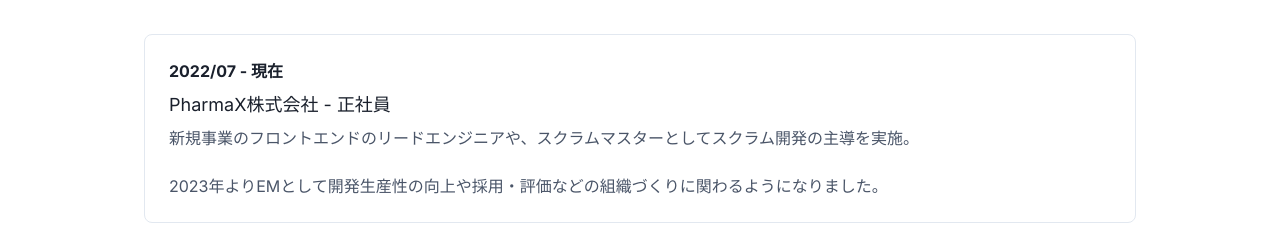
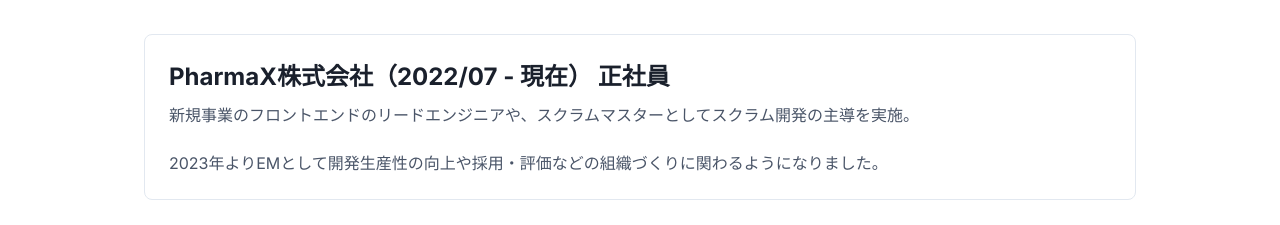
Before and after one commit to masarufuruya/portfolio, a Next.js app: page / in a window 1280 px wide. Shown: the part 568-793 px from the top of the page. Built offline with nearby package versions, Linux system fonts and the light colour scheme; what @chakra-ui/next-js would draw is missing.

Commit message:
スタイル修正

```diff
--- a/src/app/page.tsx
+++ b/src/app/page.tsx
@@ -79,7 +79,7 @@
 2023年よりEMとして開発生産性の向上や採用・評価などの組織づくりに関わるようになりました。`,
   },
   {
-    period: "2021/06 - 2022/06",
+    period: "2021/06-2022/06",
     company: "PharmaX株式会社",
     type: "業務委託",
     description: `慢性的な体の不調について薬剤師にLINEで相談できるオンライン型薬局サービスを提供。
@@ -90,7 +90,7 @@
 • 薬剤師向けにデータの民主化の啓蒙: 薬剤師がSQLを書けるようになるために基盤の整備・勉強の企画/運営`,
   },
   {
-    period: "2020/05 - 2021/05",
+    period: "2020/05-2021/05",
     company: "株式会社セルフケアテクノロジーズ",
     type: "業務委託",
     description: `自己流では難しい運動・食事の習慣化をテーマにしたオンラインパーソナル型フィットネスサービスを提供。
@@ -100,7 +100,7 @@
 • オンラインパーソナル型フィットネスサービスの開発: エンジニアとしてRuby on Railsを用いたMVP開発・高単価化に必要な機能開発`,
   },
   {
-    period: "2019/01 - 2020/04",
+    period: "2019/01-2020/04",
     company: "株式会社シューマツワーカー",
     type: "業務委託",
     description: `副業をしたいワーカーと企業をつなぐ副業マッチングプラットフォームを提供。ワーカー向けの予実管理サービスをリリースしました。
@@ -108,7 +108,7 @@
 • ワーカー向けの予実管理サービスの開発: エンジニアとしてRuby on Railsを用いた開発`,
   },
   {
-    period: "2018/01 - 2018/12",
+    period: "2018/01-2018/12",
     company: "株式会社palan",
     type: "業務委託",
     description: `React Nativeを用いたモバイルアプリの受託開発サービスを提供。Beauty naviという美容室検索サイトのモバイルアプリ(WebView)を在籍中に新規開発・リリース。
@@ -119,7 +119,7 @@
 • Web VR・AR領域の研究/PoC開発: Web VR・ARの開発基盤構築・PoC開発をリード`,
   },
   {
-    period: "2017/01 - 2017/12",
+    period: "2017/01-2017/12",
     company: "株式会社ベストティーチャー",
     type: "業務委託",
     description: `英語で自分が話したいことを書き出し、講師が添削したスクリプトをもとに会話を行う オンライン英会話サービスを提供。
@@ -132,7 +132,7 @@
 • WebフロントエンドのリードエンジニアとしてReactのアーキテクト・導入: Reactの開発基盤構築・Reactを用いてベストレを開発`,
   },
   {
-    period: "2016/01 - 2016/12",
+    period: "2016/01-2016/12",
     company: "株式会社ペライチ",
     type: "業務委託",
     description: `ベトナム駐在時にオフショア会社の内部にいたことでより多くの業種で働きたいと思うようになり、フリーランスに転向。
@@ -142,7 +142,7 @@
 • ノーコードHP作成サービス・ペライチの開発: エンジニアとしてCakePHP・Backbone.jsを用いた機能開発を担当。`,
   },
   {
-    period: "2014/05 - 2015/12",
+    period: "2014/05-2015/12",
     company: "株式会社コムニコ",
     type: "正社員",
     description: `ベンチャーでのスモールチームでの事業開発との相性が良く、本格的にプロダクト開発に関わってみたいと考え、支援先のコムニコに転職。
@@ -154,7 +154,7 @@
 • ベトナム人メンバーのコード品質チェック: エンジニアリーダーとしてベトナム人メンバーのコード・設計レビューを担当。`,
   },
   {
-    period: "2012/04 - 2014/04",
+    period: "2012/04-2014/04",
     company: "ニフティ株式会社",
     type: "正社員",
     description: `2012年から2014年までニフティ株式会社のベンチャー支援を行う部署で、アプリケーションエンジニアとして業務に従事しました。支援先のベンチャー企業の新規事業としてSNS管理SaaSの立ち上げにおけるシステム設計、開発、検証、リリースまで担当しました。
@@ -200,11 +200,8 @@
           </Heading>
           {workHistory.map((work, index) => (
             <Box key={index} w="full" p={6} borderWidth={1} borderRadius="lg">
-              <Text fontWeight="bold" mb={2}>
-                {work.period}
-              </Text>
-              <Text fontSize="lg" mb={2}>
-                {work.company} - {work.type}
+              <Text fontWeight="bold" fontSize="2xl" mb={2}>
+                {work.company}（{work.period}） {work.type}
               </Text>
               <Text color="gray.600" whiteSpace="pre-wrap">
                 {work.description}
```
